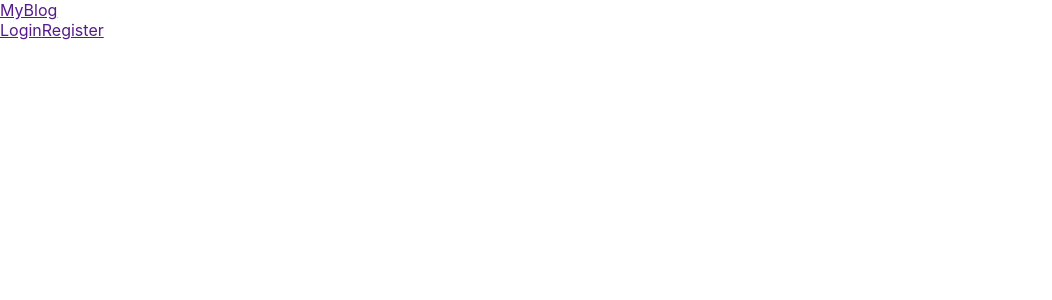
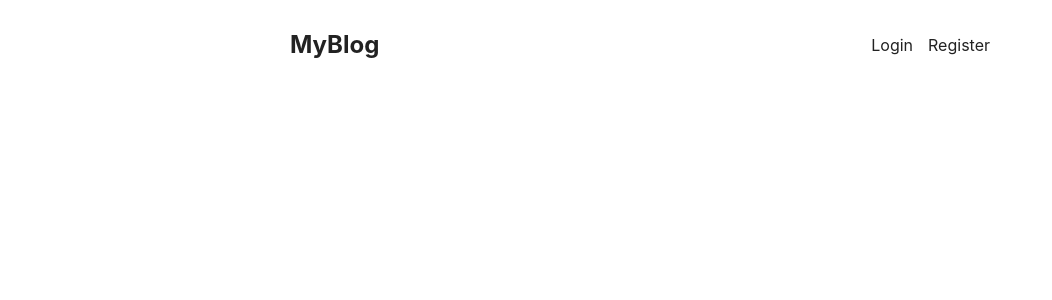
Before and after one commit to Kc-Dhana/blog-mern, a React (Create React App) app in the folder client/: page / in a window 1280 px wide. Shown: the top 300 px of the page, without its empty margins (0-1052 px from the left). Built offline with nearby package versions, Linux system fonts and the light colour scheme.

Commit message:
building home page

```diff
--- a/client/src/App.css
+++ b/client/src/App.css
@@ -1,38 +1,56 @@
-.App {
-  text-align: center;
+body{
+  color: #222;
 }
+img{
+  max-width: 100%;
+}
+main{
+  padding: 10px;
+  max-width: 700px;
+  margin: 0 auto;
 
-.App-logo {
-  height: 40vmin;
-  pointer-events: none;
 }
-
-@media (prefers-reduced-motion: no-preference) {
-  .App-logo {
-    animation: App-logo-spin infinite 20s linear;
-  }
+header{
+  display: flex;
+  justify-content: space-between;
+  margin-top: 20px;
+  margin-bottom: 50px;
+  align-items: center;
 }
-
-.App-header {
-  background-color: #282c34;
-  min-height: 100vh;
+header a{
+  text-decoration: none;
+  color: inherit;
+}
+header a.logo{
+  font-weight: bold;
+  font-size: 1.5rem;
+}
+header nav{
   display: flex;
-  flex-direction: column;
-  align-items: center;
-  justify-content: center;
-  font-size: calc(10px + 2vmin);
-  color: white;
+  gap: 15px;
 }
-
-.App-link {
-  color: #61dafb;
+div.post{
+  display: grid;
+  grid-template-columns: .9fr 1.1fr;
+  gap: 20px;
+  margin-bottom: 30px;
 }
-
-@keyframes App-logo-spin {
-  from {
-    transform: rotate(0deg);
-  }
-  to {
-    transform: rotate(360deg);
-  }
+div.post div.texts h2{
+  margin: 0;
+  font-size: 1.7rem;
 }
+div.post p.info{
+  margin: 6px 0;
+  color: #888;
+  font-size:.7rem;
+  font-weight: bold;
+  display: flex;
+  gap: 10px;
+}
+div.post p.info a.author{
+  color: #333;
+}
+div.post p.summary{
+  margin: 10px;
+  line-height: 1.3rem;
+}
```
Also changed, not shown: 1 other file (tests, documents, lock files or other folders).
